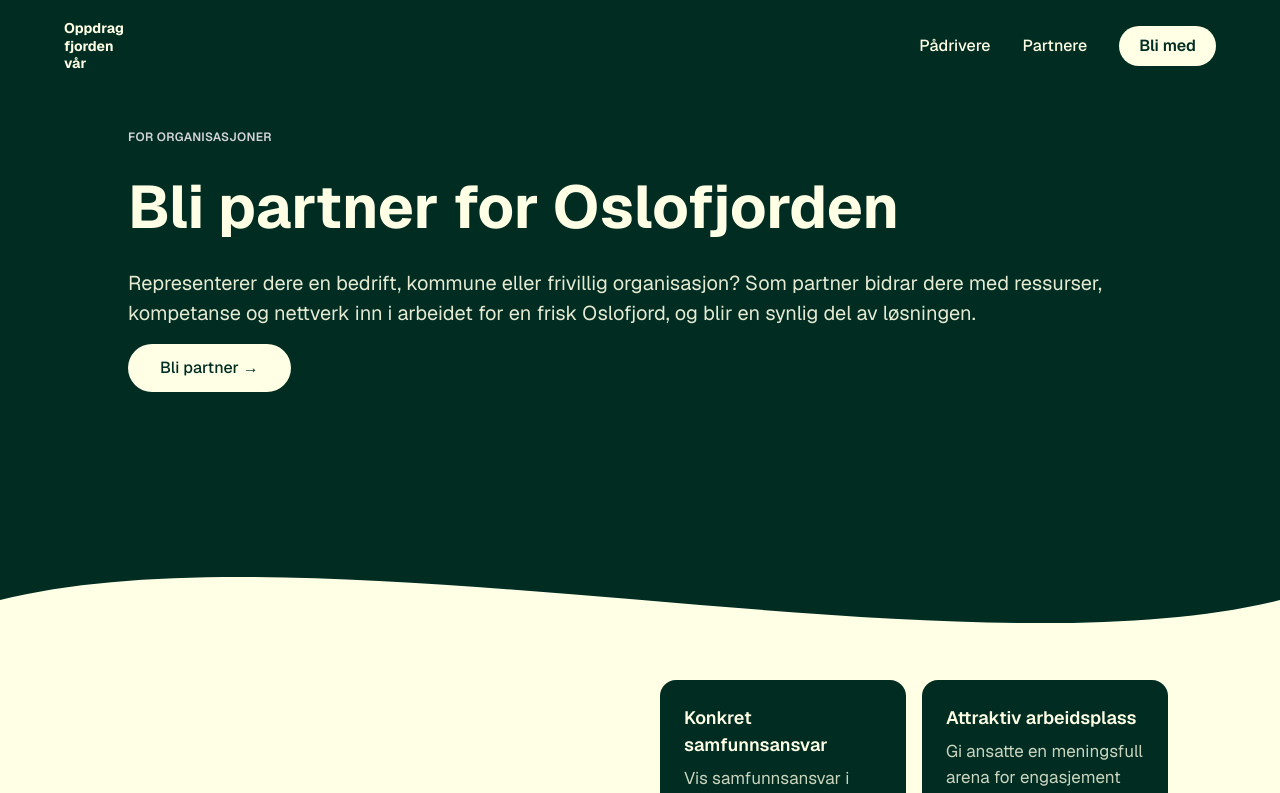
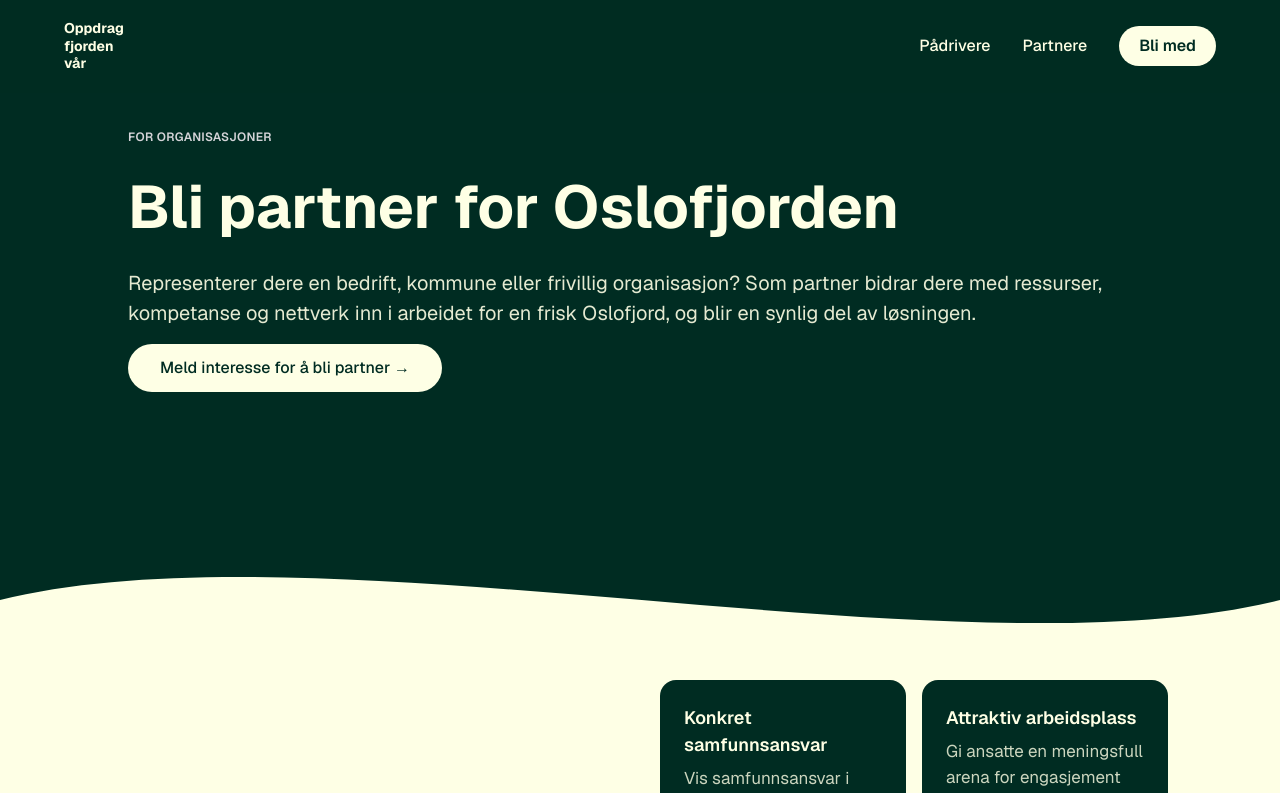
Before and after one commit to Padriv/paadriv-redd-fjorden, a Next.js app: page /organisasjon in a window 1280 px wide. Shown: the top 793 px of the page. Built offline with nearby package versions, Linux system fonts and the light colour scheme.

Commit message:
fix: update button label for partnership interest and improve placeholder text in signup form

```diff
--- a/app/organisasjon/page.tsx
+++ b/app/organisasjon/page.tsx
@@ -8,7 +8,7 @@ import OrganizationSignupForm from "@/app/organisasjon/_components/OrganizationS
 import PartnershipSection from "@/app/organisasjon/_components/PartnershipSection";
 import { useJoinForm } from "@/lib/useJoinForm";
 
-const buttonLabel = "Bli partner";
+const buttonLabel = "Meld interesse for å bli partner";
 
 const benefits = [
 	{
--- a/app/privatperson/_components/IndividualSignupForm.tsx
+++ b/app/privatperson/_components/IndividualSignupForm.tsx
@@ -119,6 +119,7 @@ export default function IndividualSignupForm({
 	const cardRef = useRef<HTMLDivElement>(null);
 	const isFirstRender = useRef(true);
 
+	// biome-ignore lint/correctness/useExhaustiveDependencies: step is intentionally used to re-trigger the scroll on step change
 	useEffect(() => {
 		if (isFirstRender.current) {
 			isFirstRender.current = false;
@@ -376,7 +377,7 @@ export default function IndividualSignupForm({
 									value={field.state.value}
 									onChange={(e) => field.handleChange(e.target.value)}
 									onBlur={field.handleBlur}
-									placeholder="Jeg ønsker å bli Pådriver fordi... "
+									placeholder="Fortell litt om hvorfor du ønsker å bli pådriver, og hva du håper å oppnå."
 									rows={4}
 									maxLength={400}
 									aria-invalid={!!field.state.meta.errorMap.onSubmit}
```
